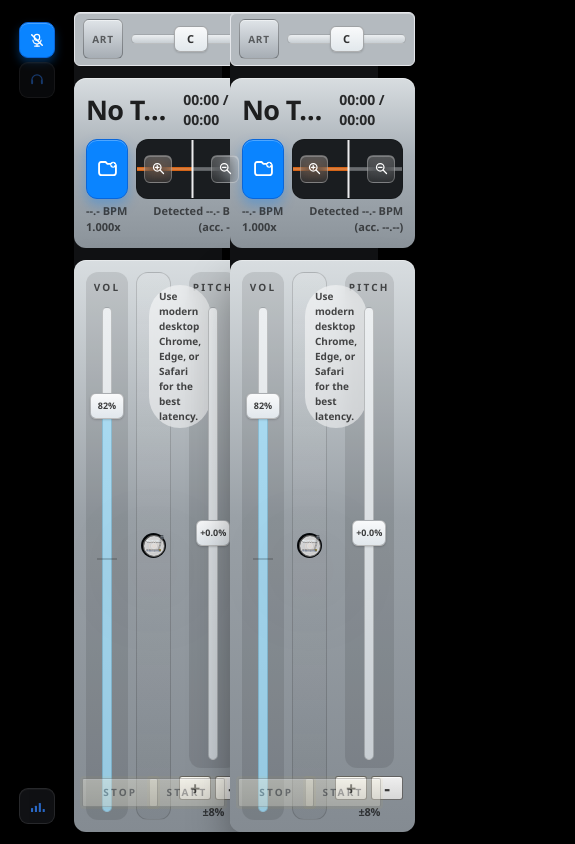
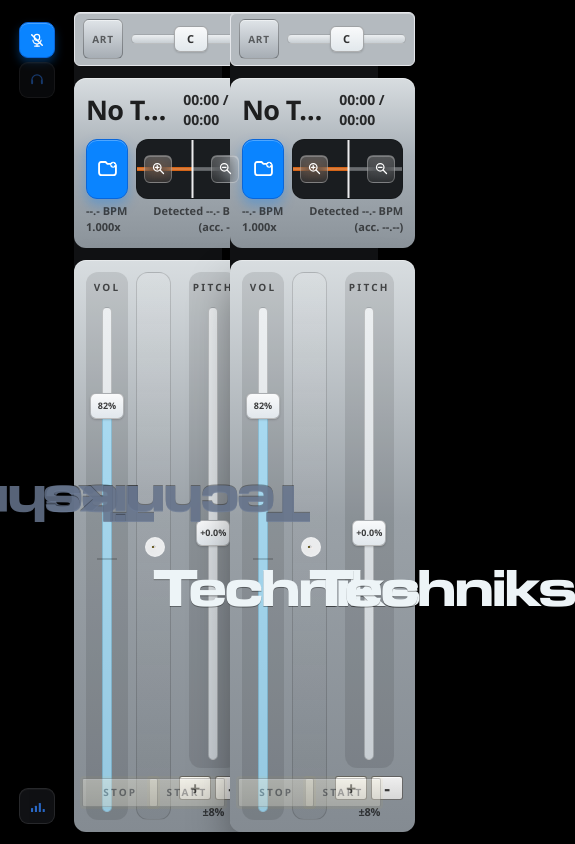
Before and after one commit to manelix2000/Mixer, a Next.js app in the folder Projects/MixerWeb/: page /browser in a window 390 px wide. Shown: the whole page, 575 px wide, since content can reach past the window. Built offline with nearby package versions, Linux system fonts and the light colour scheme.

Commit message:
fix(web): restore platter responsiveness and refine deck spacing

```diff
--- a/Projects/MixerWeb/packages/audio-core/src/types.ts
+++ b/Projects/MixerWeb/packages/audio-core/src/types.ts
@@ -27,7 +27,7 @@
     supported: hasAudioContext,
     microphoneSupported,
     message: hasAudioContext
-      ? "Use modern desktop Chrome, Edge, or Safari for the best latency."
+      ? ""
       : "This browser does not expose the Web Audio primitives required by MixerWeb."
   };
 }
--- a/Projects/MixerWeb/src/components/deck-panel.tsx
+++ b/Projects/MixerWeb/src/components/deck-panel.tsx
@@ -293,6 +293,7 @@
           </div>
 
           <div className="relative flex w-full min-w-0 justify-self-stretch items-center justify-center rounded-xl border border-black/15 bg-[linear-gradient(180deg,_rgba(255,255,255,0.1),_rgba(0,0,0,0.04))] p-1">
+            <div className="flex h-full w-full items-center justify-center p-4">
               <PlatterView
                 angleDegrees={deck.platterDegrees}
                 artworkDataUrl={deck.artworkDataUrl}
@@ -300,6 +301,7 @@
                 onPressureBendMove={updatePressureBend}
                 onPressureBendStart={beginPressureBend}
               />
+            </div>
             {deck.statusMessage ? (
               <div className="pointer-events-none absolute left-3 top-3 rounded-full bg-white/50 px-2.5 py-1 text-[10px] font-semibold text-black/70 backdrop-blur">
                 {deck.statusMessage}
--- a/Projects/MixerWeb/src/components/platter-view.tsx
+++ b/Projects/MixerWeb/src/components/platter-view.tsx
@@ -97,7 +97,7 @@
   return (
     <div
       ref={rootRef}
-      className="relative aspect-square w-full max-w-[420px] touch-none select-none rounded-full border border-black/20 bg-[#090d11] shadow-platter"
+      className="relative aspect-square w-full max-h-full max-w-full touch-none select-none rounded-full border border-black/20 bg-[#090d11] shadow-platter"
       onPointerDown={(event) => {
         const direction = resolvePressureDirection(event);
         if (!direction) {
@@ -149,10 +149,15 @@
       <div className="absolute inset-[2.9%] rounded-full border border-[#5a5a5a] bg-black" />
       <div className="absolute inset-[5.2%] rounded-full border border-[#1b1b1b] bg-[radial-gradient(circle,_#151515_0%,_#070707_76%,_#030303_100%)]" />
 
+      <div className="pointer-events-none absolute inset-[3.8%] z-10">
         <svg
           aria-hidden="true"
-        className="pointer-events-none absolute inset-[3.8%] z-10"
-        style={ringStyle}
+          className="h-full w-full"
+          style={{
+            ...ringStyle,
+            transformBox: "fill-box",
+            transformOrigin: "center"
+          }}
           viewBox="0 0 100 100"
         >
           <circle
@@ -186,6 +191,7 @@
             strokeWidth="1.35"
           />
         </svg>
+      </div>
 
       <div className="absolute inset-[12%] rounded-full border border-white/10 bg-[#07090b]" />
       <div
```
Lines whose indentation alone changed are shown as unchanged.
